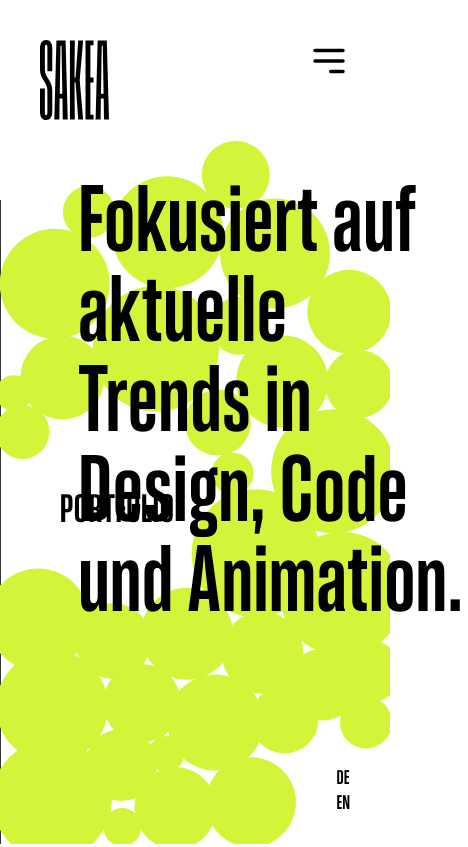
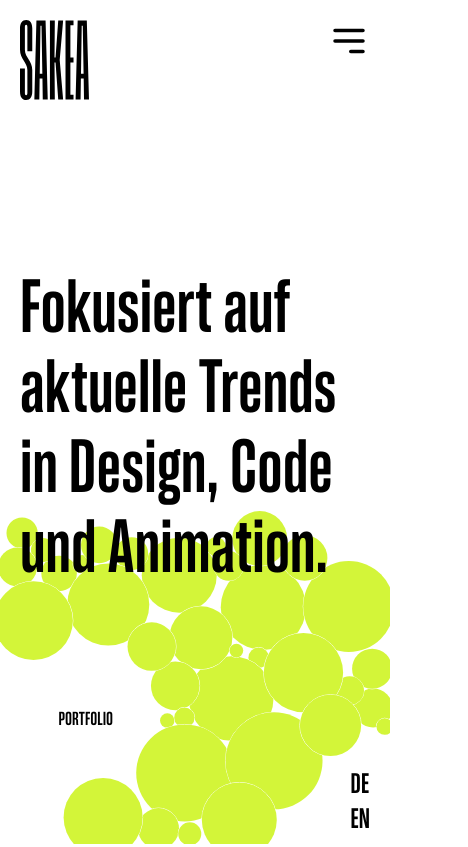
Before and after one commit to luftlaeufer/sakea-frontpage-circles, a plain HTML site: page index.html in a window 390 px wide. Shown: the whole page, 468 px wide, since content can reach past the window. Drawn offline with Linux system fonts and the light colour scheme; animation ran at ten frames a second.

Commit message:
responsive

```diff
--- a/css/style.css
+++ b/css/style.css
@@ -10,25 +10,69 @@
   font-family: "Halisa";
 }
 
+html,
+body {
+  height: 100%;
+}
+
 #canvas {
+  width: 100%;
+  height: 100%;
+  display: flex;
+  align-items: center;
+  justify-content: center;
   position: relative;
+  padding: 40px;
+}
+
+@media (max-width: 730px) {
+  #canvas {
+    padding: 20px;
+  }
+}
+
+canvas {
+  position: absolute;
+  top: 0;
+  left: 0;
+  width: 100%;
+  height: 100%;
 }
 
 #canvas h1 {
-  position: absolute;
-  top: 20vh;
-  left: 20vw;
-  font-size: 100px;
+  font-size: 120px;
   width: 24ch;
   max-width: 100%;
   line-height: 0.9;
   pointer-events: none;
+  z-index: 1;
+}
+
+@media (max-width: 1080px) {
+  #canvas h1 {
+    font-size: 100px;
+  }
+}
+
+/* @media (max-width: 900px) {
+  #canvas h1 {
+    font-size: 80px;
+    width: 100%;
+  }
+}
+*/
+
+@media (max-width: 730px) {
+  #canvas h1 {
+    font-size: 80px;
+    line-height: 1;
+  }
 }
 
 .portfolio-button {
   position: absolute;
-  top: calc(60vh - 100px);
-  left: calc(30vw - 100px);
+  top: calc(75% - 100px);
+  left: calc(22% - 100px);
   width: 200px;
   height: 200px;
   display: flex;
@@ -38,7 +82,18 @@
   cursor: pointer;
   border-radius: 50%;
   padding: 20px;
-  font-size: 42px;
+  font-size: 30px;
+  z-index: 1;
+}
+
+@media (max-width: 730px) {
+  .portfolio-button {
+    top: calc(85% - 75px);
+    left: calc(22% - 75px);
+    width: 150px;
+    height: 150px;
+    font-size: 20px;
+  }
 }
 
 .portfolio-button:hover {
@@ -51,6 +106,7 @@
   top: 40px;
   left: 40px;
   cursor: pointer;
+  z-index: 1;
 }
 
 #menu-button {
@@ -58,19 +114,40 @@
   position: absolute;
   top: 40px;
   right: 40px;
+  z-index: 1;
 }
 
 #language-switch {
   cursor: pointer;
   position: absolute;
   right: 40px;
-  top: calc(100vh - 80px);
+  top: calc(100% - 100px);
   display: flex;
   flex-direction: column;
-  font-size: 21px;
+  font-size: 30px;
+  z-index: 1;
+}
+
+@media (max-width: 730px) {
+  #home-logo {
+    top: 20px;
+    left: 20px;
+  }
+  #menu-button {
+    top: 20px;
+    right: 20px;
+  }
+  #language-switch {
+    right: 20px;
+    top: calc(100% - 80px);
+  }
 }
 
 a {
   text-decoration: none;
   color: black;
 }
+
+a:hover {
+  color: #d3f539;
+}
--- a/js/script.js
+++ b/js/script.js
@@ -13,13 +13,31 @@ function balls() {
     Bodies = Matter.Bodies,
     Common = Matter.Common;
 
+  let cols = 12;
+  let rows = 12;
+  let size = 0;
+
+  let buttonPositionX = window.innerWidth * 0.22;
+  let buttonsPositionY = window.innerHeight * 0.75;
+  let buttonSize = 100;
+
+  if (window.innerWidth <= 730) {
+    buttonPositionX = window.innerWidth * 0.22;
+    buttonsPositionY = window.innerHeight * 0.85;
+    buttonSize = 75;
+  }
+
+  function random(min, max) {
+    return (Math.random() * (max - min) + min).toFixed(2);;
+  }
+
   // create engine
   const engine = Engine.create(),
     world = engine.world;
 
   // create renderer
   const render = Render.create({
-    element: document.body,
+    element: document.getElementById('canvas'),
     engine: engine,
     options: {
       width: window.innerWidth,
@@ -29,6 +47,8 @@ function balls() {
     },
   });
 
+  //engine.timing.timeScale = 1.25;
+
   Render.run(render);
 
   // create runner
@@ -37,33 +57,40 @@ function balls() {
 
   // add bodies
 
-  const cols = 12;
-  const rows = 12;
+  if (window.innerWidth <= 730) {
+    cols = 6;
+    rows = 6;
+  }
 
+  // add circles
   const stack = Composites.stack(0, 0, cols, rows, 0, 0, function (x, y) {
-    let size = Math.round(Common.random(16, 64));
+    size = random(cols, (window.innerWidth / cols * 0.5));
+
+    if (window.innerWidth <= 730) {
+      size = random(cols, (window.innerWidth / cols * 0.75 ));
+    }
+
     return Bodies.circle(x, y, size, {
       render: {
         fillStyle: "#D3F539",
-        strokeStyle: "transparent",
-        lineWidth: 0,
+        strokeStyle: "white",
+        lineWidth: 1,
       },
     });
   });
 
-  //console.log(stack);
-
   Composite.add(world, [
     // walls x | y | width | height
-    Bodies.rectangle(window.innerWidth / 2, -1, window.innerWidth, 1, { isStatic: true }), //top
-    Bodies.rectangle(window.innerWidth + 1, window.innerHeight / 2, 1, window.innerHeight, { isStatic: true }), //right
-    Bodies.rectangle(window.innerWidth / 2, window.innerHeight + 1, window.innerWidth, 1, { isStatic: true }), //bottom
-    Bodies.rectangle(0, window.innerHeight / 2, 1, window.innerHeight, { isStatic: true }), //left
+    // walls need to be thicker
+    Bodies.rectangle(window.innerWidth / 2, -26, window.innerWidth, 50, { isStatic: true }), //top
+    Bodies.rectangle(window.innerWidth + 26, window.innerHeight / 2, 50, window.innerHeight, { isStatic: true }), //right
+    Bodies.rectangle(window.innerWidth / 2, window.innerHeight + 26, window.innerWidth, 50, { isStatic: true }), //bottom
+    Bodies.rectangle(-26, window.innerHeight / 2, 50, window.innerHeight, { isStatic: true }), //left
 
     stack,
 
     // portfolio button
-    Bodies.circle(window.innerWidth * 0.3, window.innerHeight * 0.6, 100, {
+    Bodies.circle(buttonPositionX, buttonsPositionY, buttonSize, {
       isStatic: true,
       render: {
         fillStyle: "white",
@@ -73,7 +100,7 @@ function balls() {
     }),
 
     // home logo  in upper left corner
-    Bodies.circle(0, 0, 200, {
+    Bodies.circle(0, 0, buttonSize * 2, {
       isStatic: true,
       render: {
         fillStyle: "white",
@@ -83,7 +110,7 @@ function balls() {
     }),
 
     // menu in upper right corner
-    Bodies.circle(window.innerWidth, 0, 200, {
+    Bodies.circle(window.innerWidth, 0, buttonSize * 1.5, {
       isStatic: true,
       render: {
         fillStyle: "white",
@@ -93,7 +120,7 @@ function balls() {
     }),
 
     // language switcher in lower right corner
-    Bodies.rectangle(window.innerWidth, window.innerHeight, 200, 200, {
+    Bodies.circle(window.innerWidth, window.innerHeight - buttonSize * 0.3, buttonSize * 1.2, {
       isStatic: true,
       render: {
         fillStyle: "white",
@@ -119,4 +146,8 @@ function balls() {
 
   // keep the mouse in sync with rendering
   render.mouse = mouse;
+
+  window.onresize = function() {
+    console.log('resized')
+  }
 }
```
Also changed, not shown: index.html (+3 -4 lines), 1 other file.
